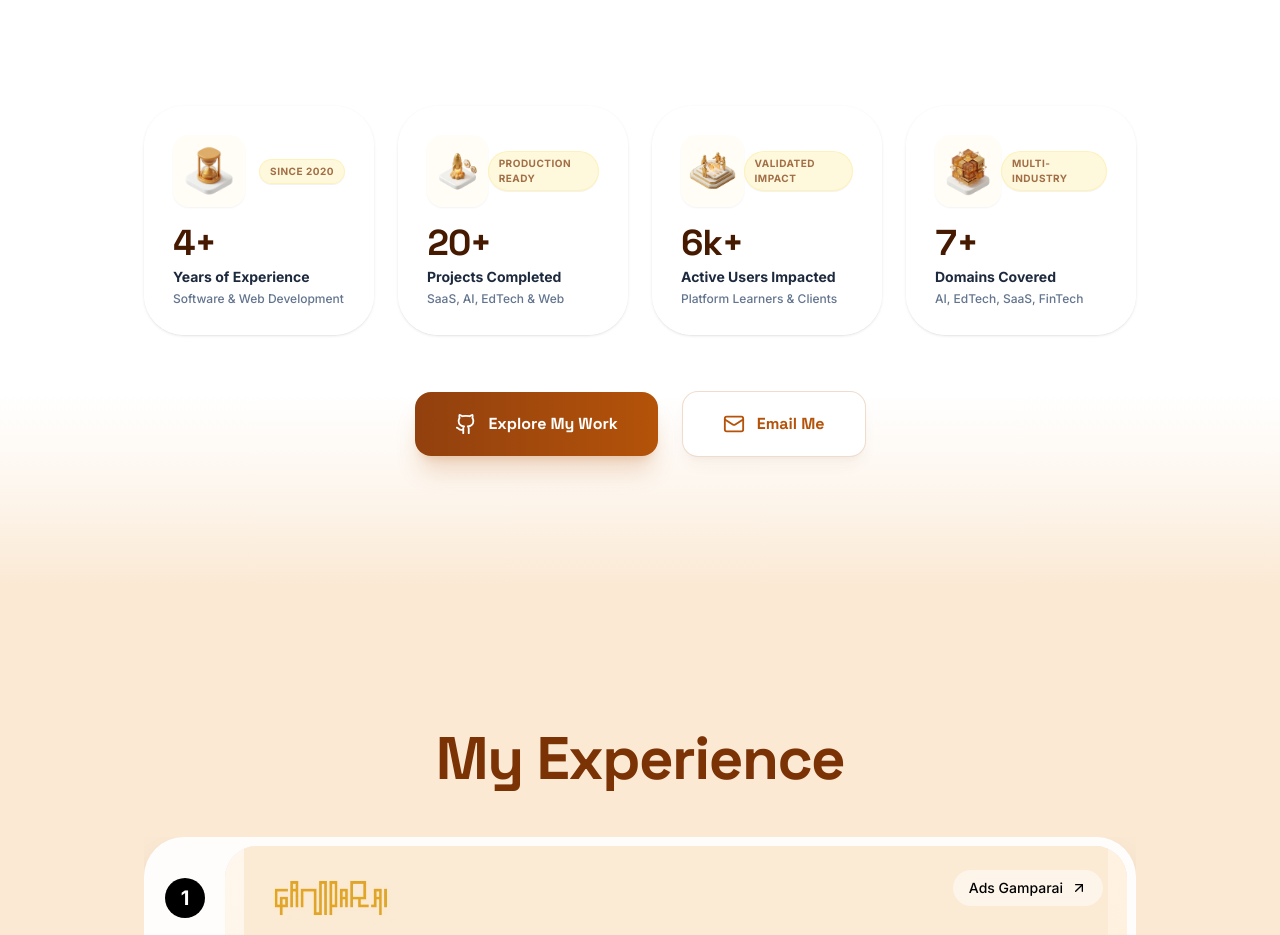
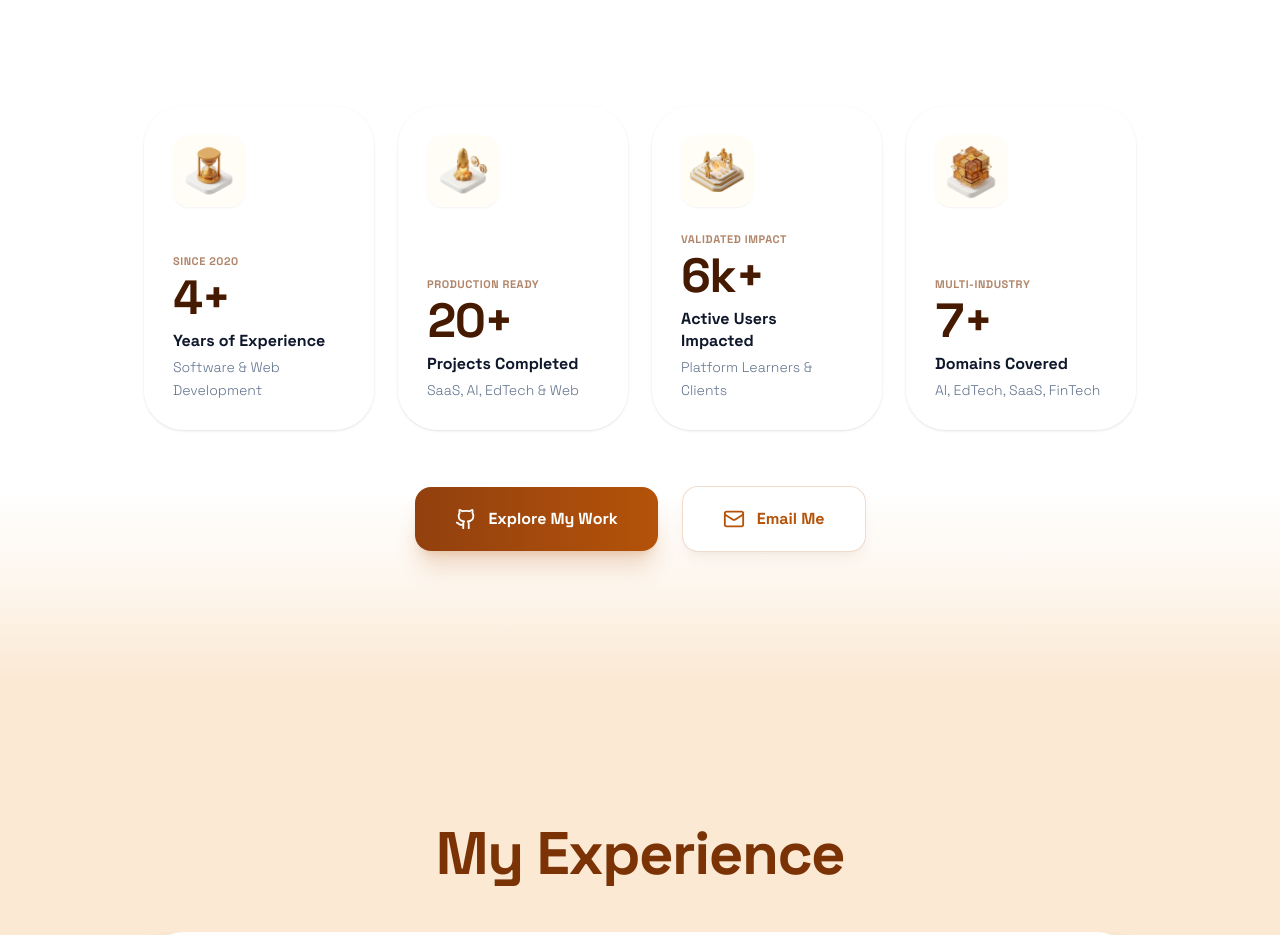
Before and after one commit to glenrioariesto/Portofolio, a Next.js app: page / in a window 1280 px wide. Shown: the part 2120-3055 px from the top of the page. Built offline with nearby package versions, Linux system fonts and the light colour scheme; a web font is replaced by a local one.

Commit message:
refactor: clean up stat card layout with kicker tag above big numbers

```diff
--- a/components/ImpactSection.tsx
+++ b/components/ImpactSection.tsx
@@ -57,8 +57,8 @@ const ImpactSection = () => {
                             whileHover={{ y: -4, transition: { duration: 0.2 } }}
                             className="group relative bg-white/70 backdrop-blur-xl rounded-[2.5rem] p-6 md:p-7 border border-white shadow-sm hover:shadow-2xl transition-all duration-500 flex flex-col justify-between overflow-hidden"
                         >
-                            <div className="flex items-center justify-between mb-4">
-                                <div className="p-2 bg-amber-50/50 rounded-2xl w-fit group-hover:bg-amber-100 transition-colors duration-500 shadow-xs">
+                            {/* 3D Icon Container */}
+                            <div className="mb-6 p-2 bg-amber-50/50 rounded-2xl w-fit group-hover:bg-amber-100 transition-colors duration-500 shadow-xs">
                                 <Image
                                     src={stat.image}
                                     alt={stat.label}
@@ -67,23 +67,23 @@ const ImpactSection = () => {
                                     className="w-12 h-12 md:w-14 md:h-14 object-contain group-hover:scale-105 transition-transform duration-300"
                                 />
                             </div>
-                                <span className="text-[10px] font-bold uppercase tracking-wider text-amber-900/70 bg-amber-100/60 px-2.5 py-1 rounded-full border border-amber-200/40 shadow-2xs">
+
+                            {/* Metrics & Content */}
+                            <div className="space-y-1">
+                                <span className="text-[11px] font-bold uppercase tracking-wider text-amber-900/60 font-grotesk block">
                                     {stat.badge}
                                 </span>
-                            </div>
-
-                            <div>
-                                <div className="text-3xl md:text-4xl font-extrabold font-grotesk tracking-tight text-amber-950 mb-1">
+                                <div className="text-3xl md:text-5xl font-extrabold font-grotesk tracking-tight text-amber-950">
                                     <NumberTicker
                                         value={stat.numericValue}
                                         suffix={stat.suffix}
                                         delay={0.15 + idx * 0.1}
                                     />
                                 </div>
-                                <div className="text-sm font-bold text-slate-800 leading-snug">
+                                <div className="text-base font-bold text-slate-900 pt-1 leading-snug font-grotesk">
                                     {stat.label}
                                 </div>
-                                <div className="text-xs text-slate-500 mt-1 font-medium leading-tight">
+                                <div className="text-xs md:text-sm text-slate-500 font-light leading-relaxed font-grotesk">
                                     {stat.sublabel}
                                 </div>
                             </div>
```
Lines whose indentation alone changed are shown as unchanged.
